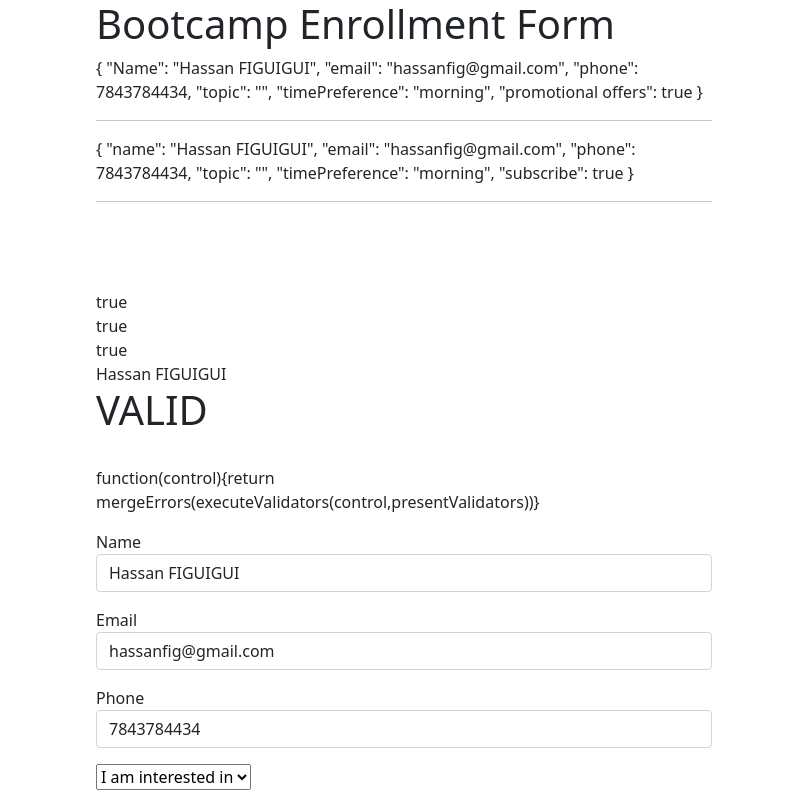
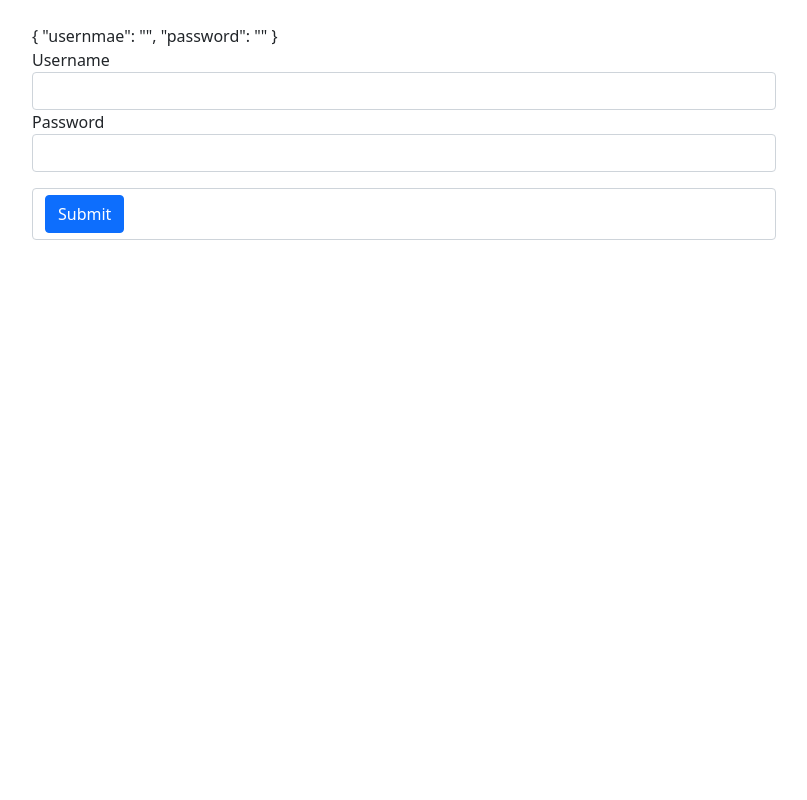
Before and after one commit to hassanfigui1/angular_forms, an Angular app in the folder angular_forms/: page / in a window 1280 px wide. Shown: the top 800 px of the page, without its empty margins (236-1043 px from the left). Built offline with nearby package versions, Linux system fonts and the light colour scheme.

Commit message:
adding login_form template with css styles

```diff
--- a/angular_forms/src/app/app.component.html
+++ b/angular_forms/src/app/app.component.html
@@ -1 +1 @@
-<app-form-component></app-form-component>
+<app-login-form></app-login-form>
--- a/angular_forms/src/app/login-form/login-form.component.css
+++ b/angular_forms/src/app/login-form/login-form.component.css
@@ -0,0 +1,4 @@
+.container-fluid{
+    width: 60%;
+
+}
--- a/angular_forms/src/app/login-form/login-form.component.html
+++ b/angular_forms/src/app/login-form/login-form.component.html
@@ -1 +1,16 @@
-<p>login-form works!</p>
+<div class="container-fluid mt-4">
+    <form #userLogin="ngForm">
+        {{userLogin.value | json}}
+        <div class="form-group">
+            <label for="username mb-3">Username</label>
+            <input type="text" name="usernmae" class="form-control" ngModel />
+        </div>
+        <div class="form-group mb-3">
+            <label for="password">Password</label>
+            <input type="password" class="form-control" name="password" ngModel />
+        </div>
+        <div class="form-control mb-3">
+            <button class="btn btn-primary">Submit</button>
+        </div>
+    </form>
+</div>
```
